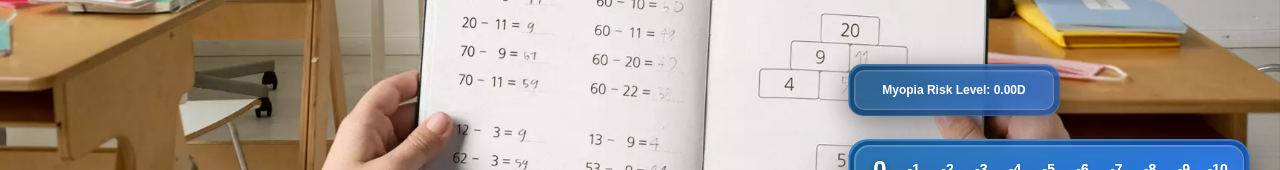
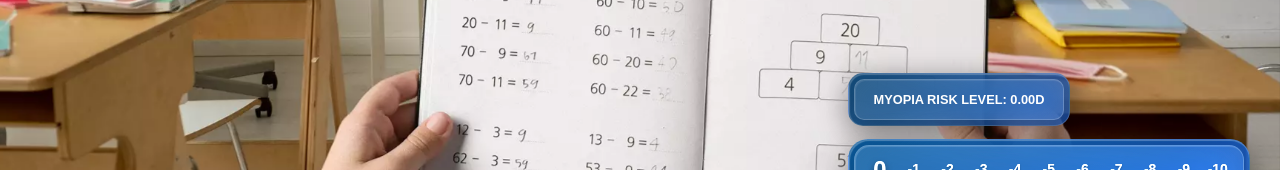
Before and after one commit to Sim0n-sk8/visionSimulator, a Next.js app in the folder index/: page / in a window 1280 px wide. Shown: the part 544-714 px from the top of the page. Built offline with nearby package versions, Linux system fonts and the light colour scheme.

Commit message:
Minor tweaks

```diff
--- a/index/app/globals.css
+++ b/index/app/globals.css
@@ -128,7 +128,7 @@ body {
 
 .risk {
   position: relative;
-  font-size: 0.75rem;
+  font-size: 0.80rem;
   font-weight: 700;
 
   /* Glass morphism effect */
@@ -140,9 +140,9 @@ body {
     var(--glass-shadow),
     inset 1px 1px 1px rgba(255, 255, 255, 0.1);
 
-  padding: 12px 20px;
+  padding: 12px 15px;
   border-radius: 10px;
-  width: 200px;
+  width: 210px;
   box-sizing: border-box;
   z-index: 1000;
   align-items: center;
@@ -153,8 +153,8 @@ body {
 
 .riskContainer {
   position: fixed;
-  bottom: 140px;
-  right: 220px;
+  bottom: 130px;
+  right: 210px;
   z-index: 100;
   display: flex;
   gap: 12px;
--- a/index/app/page.tsx
+++ b/index/app/page.tsx
@@ -129,7 +129,7 @@ const MyopiaSimulator = () => {
         {/* Myopia risk level display */}
         <div className="riskContainer">
           <p className="risk">
-            Myopia Risk Level: {sliderValue !== 0 ? -Math.abs(sliderValue) : 0}.00D
+            MYOPIA RISK LEVEL: {sliderValue !== 0 ? -Math.abs(sliderValue) : 0}.00D
           </p>
         </div>
 
--- a/index/next.config.ts
+++ b/index/next.config.ts
@@ -1,11 +1,7 @@
 import type { NextConfig } from "next";
 
 const nextConfig: NextConfig = {
-   experimental: {
-    optimizeCss: false, // Disable CSS optimization if causing issues
-  },
 
-  cssModules: false,
 };
 
 export default nextConfig;
```
